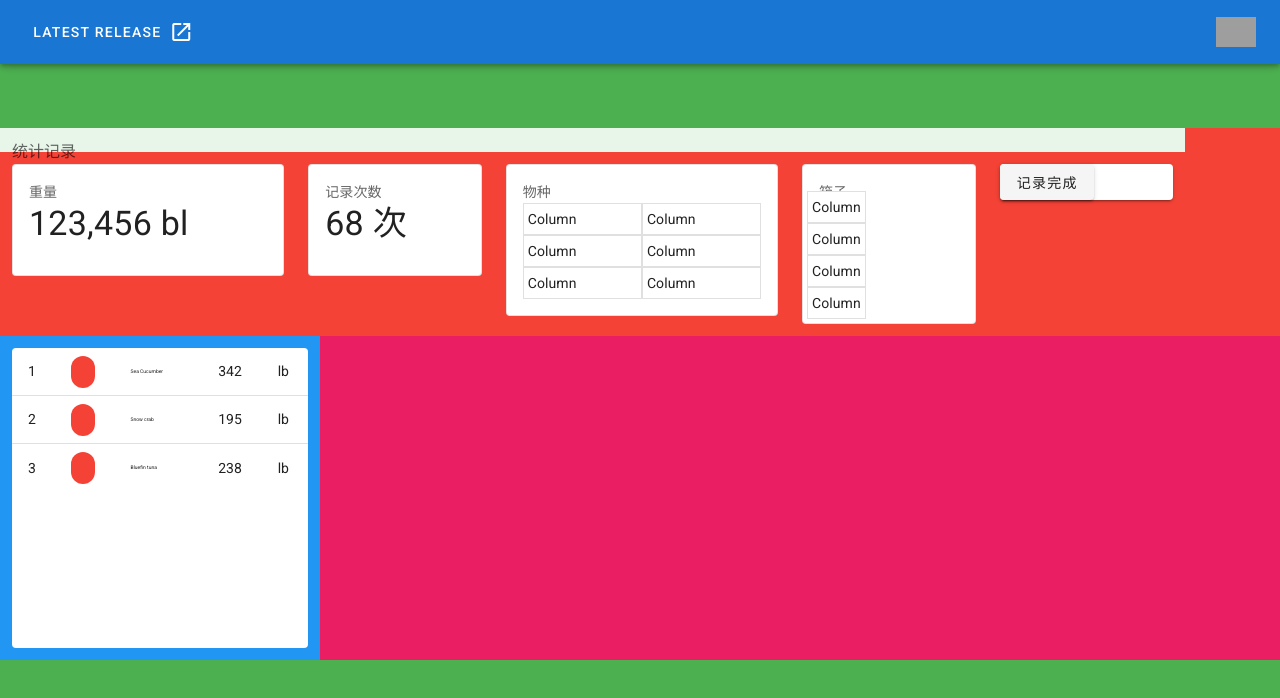
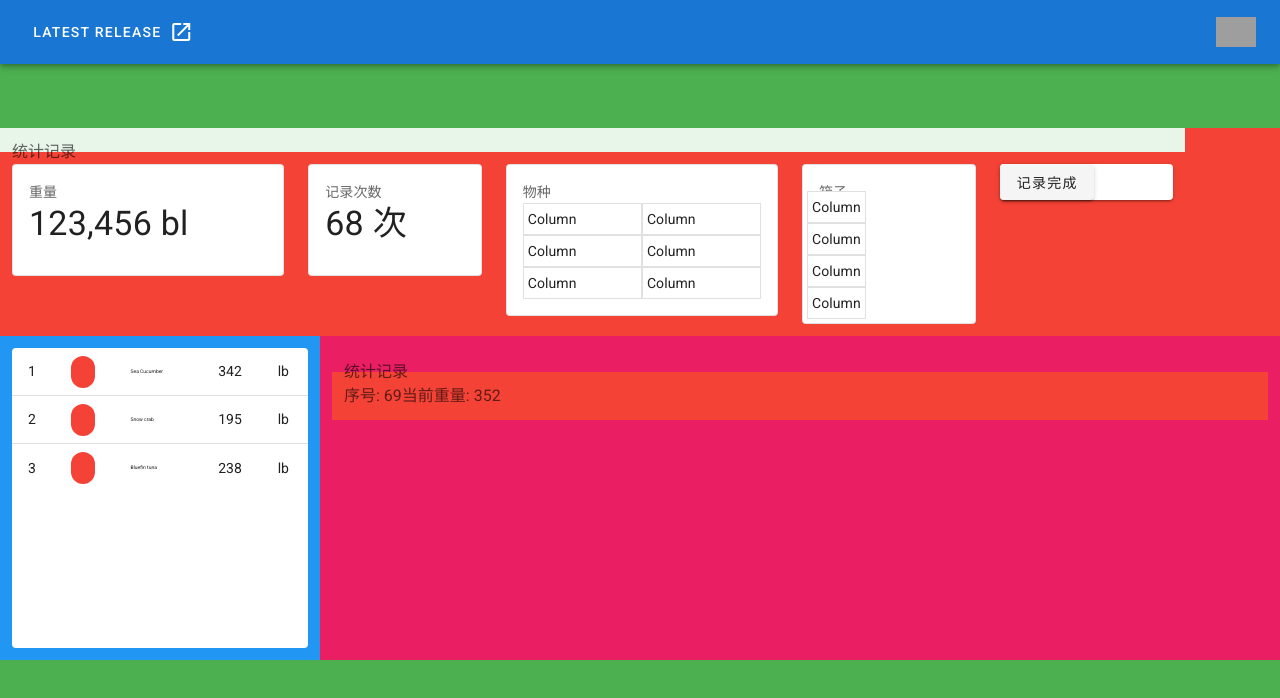
Before and after one commit to repliy/mt-scale, a Vue app in the folder client/scale/: page /recording in a window 1280 px wide. Shown: the top 698 px of the page. Built offline with nearby package versions, Linux system fonts and the light colour scheme; grey boxes are pictures that could not be loaded.

Commit message:
[+] weight.vue

```diff
--- /dev/null
+++ b/client/scale/src/components/recording/Weight.vue
@@ -0,0 +1,26 @@
+<template>
+<v-container>
+  <v-label>统计记录</v-label>
+  <v-row class="red">
+    <v-col cols="6">
+      <v-label>序号: {{index}}</v-label>
+      <v-label>当前重量: {{weight}}</v-label>
+      <v-card></v-card>
+    </v-col>
+    <v-col cols="6"></v-col>
+  </v-row>
+</v-container>
+</template>
+<script>
+
+export default {
+  name: 'Weight',
+  data: () => ({
+    index: 69,
+    weight: 352
+  }),
+  components: {
+  },
+  methods: {},
+}
+</script>
--- a/client/scale/src/views/Recording.vue
+++ b/client/scale/src/views/Recording.vue
@@ -7,20 +7,23 @@
       <v-col class="blue" cols="3">
         <RecordTab />
       </v-col>
-      <v-col cols="9"></v-col>
+      <v-col cols="9">
+        <Weight />
+      </v-col>
     </v-row>
   </v-container>
 </template>
 <script>
-// @ is an alias to /src
-import RecordStatistics from '@/components/RecordStatistics.vue'
-import RecordTab from '@/components/RecordTab.vue'
+import RecordStatistics from '@/components/recording/RecordStatistics.vue'
+import RecordTab from '@/components/recording/RecordTab.vue'
+import Weight from '@/components/recording/Weight.vue'
 
 export default {
   name: 'Recording',
   components: {
     RecordStatistics,
-    RecordTab
+    RecordTab,
+    Weight
   },
   methods: {},
 }
```
Also changed, not shown: client/scale/src/components/recording/RecordStatistics.vue (renamed from client/scale/src/components/RecordStatistics.vue), client/scale/src/components/recording/RecordTab.vue (renamed from client/scale/src/components/RecordTab.vue).
